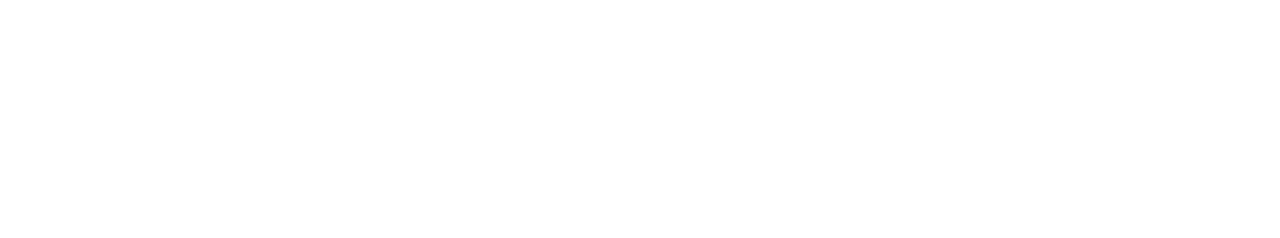
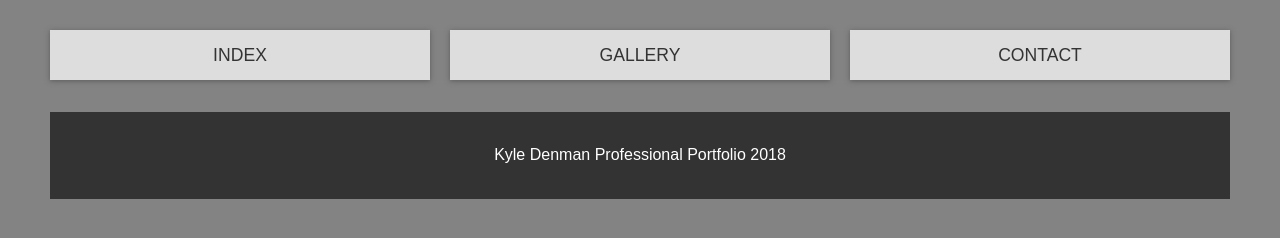
Before and after one commit to gadcad98/professionalPortfolio, a plain HTML site: page contact.html in a window 1280 px wide. Drawn offline with Linux system fonts and the light colour scheme.

Commit message:
added contact page

```diff
--- a/contact.html
+++ b/contact.html
@@ -0,0 +1,31 @@
+<!DOCTYPE html>
+<html lang="en">
+
+<head>
+    <meta charset="UTF-8">
+    <meta name="viewport" content="width=device-width, initial-scale=1.0">
+    <meta http-equiv="X-UA-Compatible" content="ie=edge">
+    <link rel="stylesheet" href="css/style.css">
+
+    <title>Contact Kyle</title>
+
+</head>
+
+<body>
+
+    <!-- Navigation -->
+    <nav class="main-nav">
+        <ul>
+            <li><a href="#">Index</a></li>
+            <li><a href="#">Gallery</a></li>
+            <li><a href="#">Contact</a></li>
+        </ul>
+    </nav>
+
+    <!-- Footer -->
+    <footer>
+        <p>Kyle Denman Professional Portfolio 2018</p>
+    </footer>
+
+</body>
+</html>
```
Also changed, not shown: gallery.html (+2 -0 lines), index.html (+1 -0 lines).
